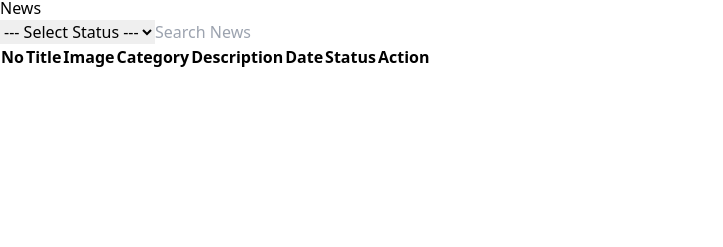
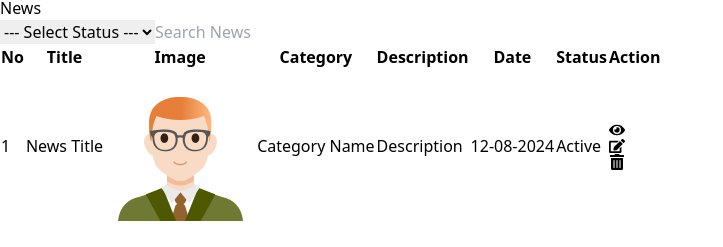
Before and after one commit to easylearningbd/dashboard-next-js-news-portal, a React (Vite) app in the folder client/: page /dashboard/news in a window 1280 px wide. Shown: the part 702-949 px from the top of the page, without its empty margins (0-723 px from the left). Before the commit the page ends 800 px from the top, so only its background shows below. Built offline with nearby package versions, Linux system fonts and the light colour scheme.

Commit message:
n14 News Page Design Part 4

```diff
--- a/client/src/dashboard/components/NewsContent.jsx
+++ b/client/src/dashboard/components/NewsContent.jsx
@@ -1,4 +1,9 @@
 import React from 'react';
+import profile from '../../assets/profile.png'
+import { Link } from 'react-router-dom';
+import { FaEye } from "react-icons/fa";
+import { FaEdit } from "react-icons/fa";
+import { FaTrashAlt } from "react-icons/fa";
 
 const NewsContent = () => {
 
@@ -27,8 +32,40 @@ const NewsContent = () => {
             <th className='py-4 px-6 text-left'>Status</th>
             <th className='py-4 px-6 text-left'>Action</th>
         </tr>
+    </thead>
+    <tbody className='text-gray-600'>
+        {[1,2,3].map((item,index) => (
+            <tr key={index} className='border-t'>
+                <td className='py-4 px-6'>1</td>
+                <td className='py-4 px-6'>News Title</td>
+                <td className='py-4 px-6'>
+                    <img className='w-10 h-10 rounded-full object-cover' src={profile} alt="news" />
+                </td>
+                <td className='py-4 px-6'>Category Name</td>
+                <td className='py-4 px-6'>Description</td>
+                <td className='py-4 px-6'>12-08-2024</td>
+                <td className='py-4 px-6'>
+                    <span className='px-3 py-1 bg-green-200 rounded-full text-xs font-semibold'>Active</span>
+                </td>
+                <td className='py-4 px-6'>
+                    <div className='flex gap-3 text-gray-500'>
+                        <Link to="#" className='p-2 bg-blue-500 text-white rounded hover:bg-blue-800'>
+                        <FaEye />
+                        </Link>
+                        <Link to="#" className='p-2 bg-yellow-500 text-white rounded hover:bg-yellow-800'>
+                        <FaEdit />
+                        </Link>
+                        <Link to="#" className='p-2 bg-red-500 text-white rounded hover:bg-red-800'>
+                        <FaTrashAlt />
+                        </Link>
+                    </div>
+                </td>
+            </tr>
+        ))
 
-            </thead>
+        }
+
+    </tbody>
 </table>
 
     </div>
```
Lines whose indentation alone changed are shown as unchanged.
